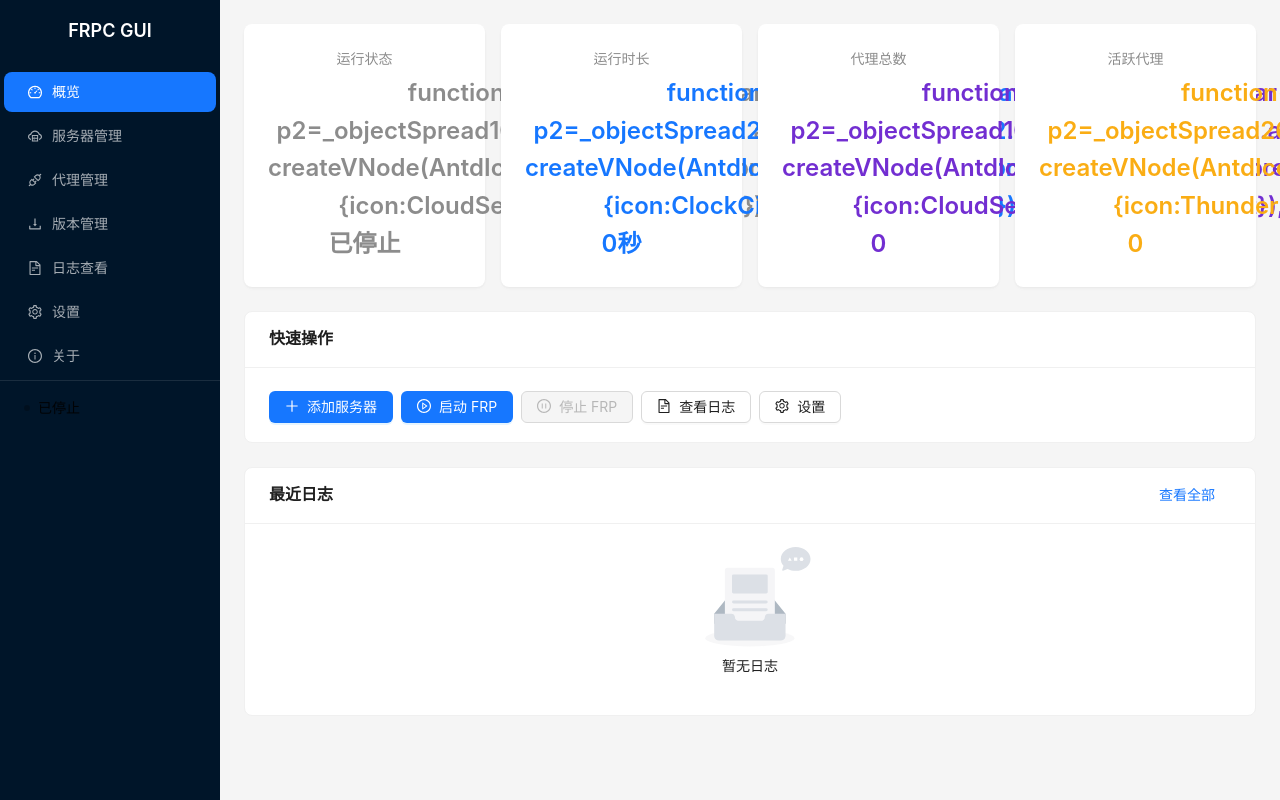
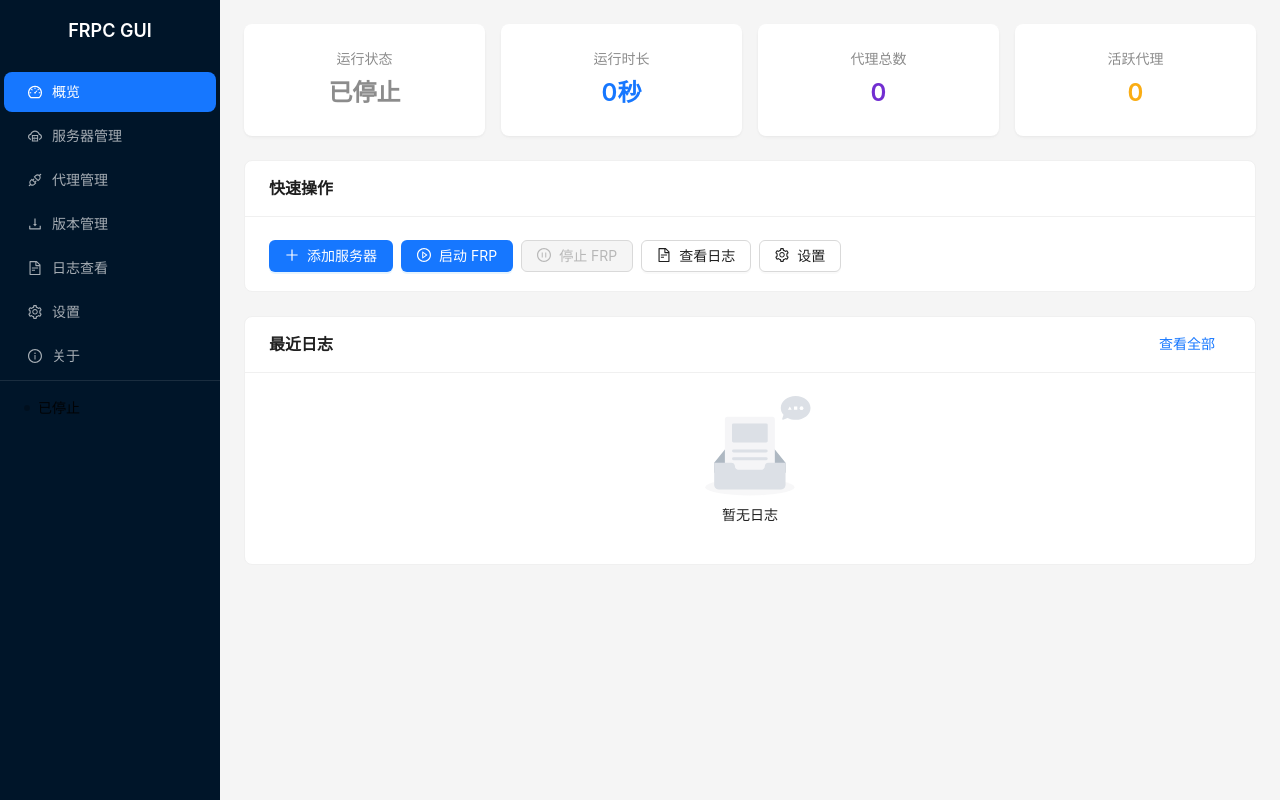
Before and after one commit to ccy-max/frpc-gui, a Vue app: page /dashboard in a window 1280 px wide. Built offline with nearby package versions, Linux system fonts and the light colour scheme.

Commit message:
fix: Dashboard 图标乱码修复
问题:
- 自定义 h 函数实现错误，返回对象而不是 VNode
- 导致图标显示为函数源码

修复:
- 从 Vue 导入正确的 h 函数
- 移除错误的自定义 h 函数
- 使用 h(Component) 正确创建 VNode

验证：npm run build ✅

```diff
--- a/src/views/Dashboard.vue
+++ b/src/views/Dashboard.vue
@@ -1,5 +1,5 @@
 <script setup lang="ts">
-import { computed, ref, onMounted, onUnmounted, watch } from 'vue';
+import { computed, ref, onMounted, onUnmounted, watch, h } from 'vue';
 import { useAppStore } from '@/stores/app';
 import { useRouter } from 'vue-router';
 import {
@@ -8,10 +8,10 @@ import {
   PauseCircleOutlined,
   FileTextOutlined,
   SettingOutlined,
+  CheckCircleOutlined,
+  ClockCircleOutlined,
   CloudServerOutlined,
-  ThunderboltOutlined,
-  CheckCircleOutlined,
-  ClockCircleOutlined
+  ThunderboltOutlined
 } from '@ant-design/icons-vue';
 
 const appStore = useAppStore();
@@ -24,7 +24,7 @@ const stats = computed(() => [
   {
     title: '运行状态',
     value: appStore.isRunning ? '运行中' : '已停止',
-    prefix: appStore.isRunning ? h(CheckCircleOutlined) : h(CloudServerOutlined),
+    prefix: h(CheckCircleOutlined),
     valueStyle: { color: appStore.isRunning ? '#52c41a' : '#8c8c8c' }
   },
   {
@@ -82,11 +82,6 @@ watch(() => appStore.isRunning, (newVal) => {
 
 const recentLogs = computed(() => appStore.logs.slice(-5).reverse());
 const logColors: Record<string, string> = { debug: 'purple', info: 'blue', warn: 'orange', error: 'red' };
-
-// 简单的 h 函数用于图标
-function h(component: any) {
-  return { component };
-}
 </script>
 
 <template>
```
